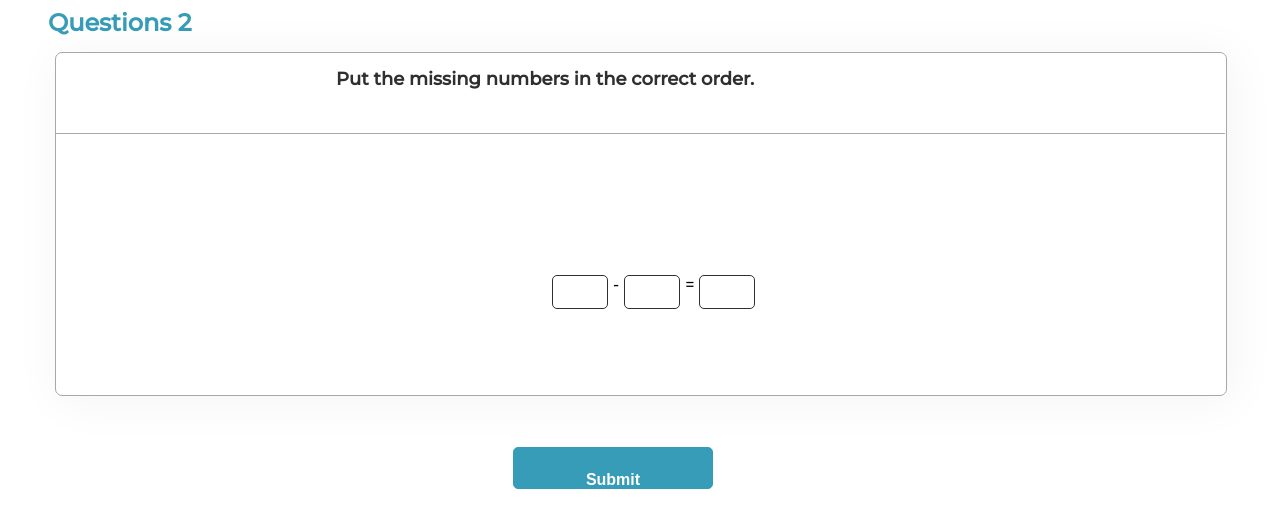
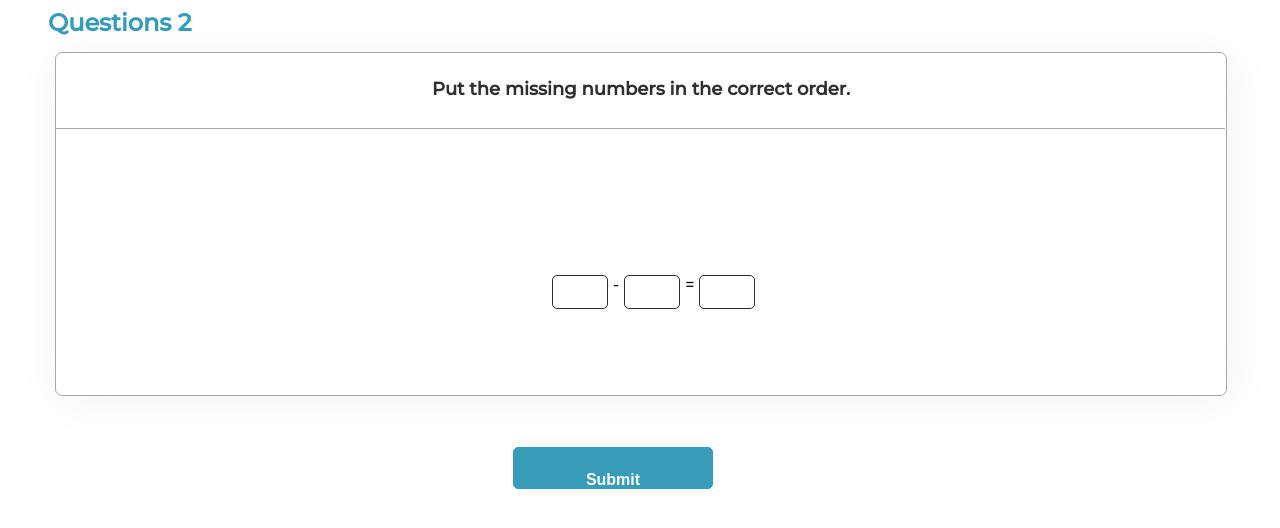
Before and after one commit to BossNumber1/new_practithink, a plain HTML site: page tuesday_numberOrder/index.html in a window 1280 px wide. Drawn offline with Linux system fonts and the light colour scheme.

Commit message:
improved appearance

```diff
--- a/tuesday_numberOrder/global.css
+++ b/tuesday_numberOrder/global.css
@@ -45,17 +45,18 @@ body {
 }
 
 .titlePage {
-    top: 15px;
-    left: 280px;
-    width: 770px;
-    height: 22px;
+    top: 25px;
+    /* left: 280px; */
+    /* width: 770px; */
+    /* height: 22px; */
     font-style: normal;
     font-weight: 600;
     font-size: 18px;
     line-height: 22px;
+    text-align: center;
     /* display: flex; */
     /* align-items: center;
-    text-align: center; */
+     */
     color: #2f2f2f;
 }
 
@@ -86,7 +87,7 @@ body {
     width: 1169px;
     height: 0px;
     /* left: 136px; */
-    top: 80px;
+    top: 75px;
     border-bottom: 1px solid #a8a8a8;
 }
 
```
